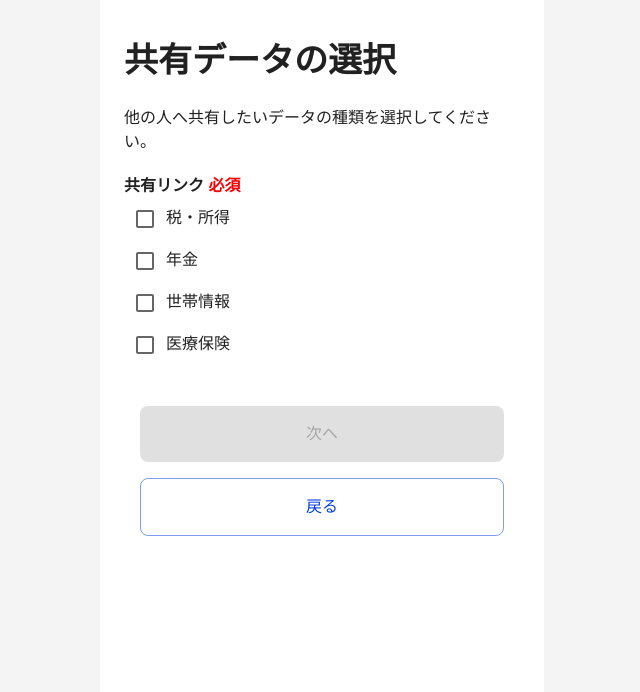
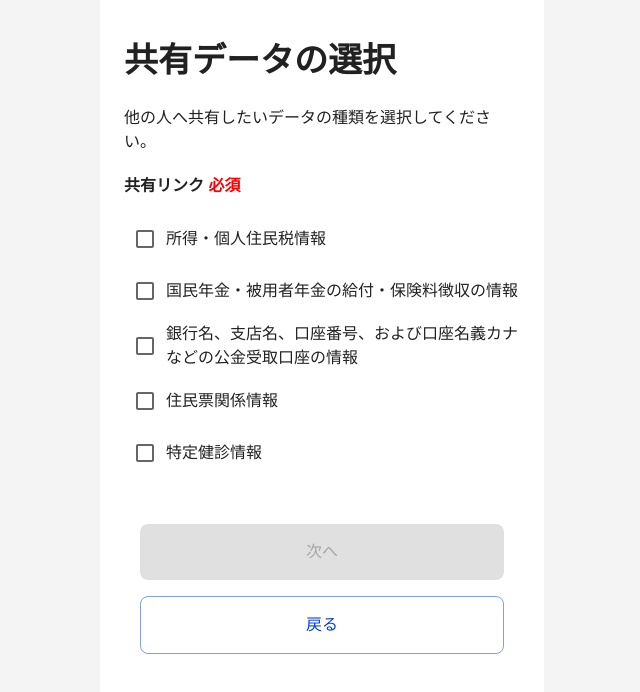
Before and after one commit to STECH-for-My-Shienkin-Navi/My-Shienkin-Navi, a React (Vite) app: page /DataShare in a window 1280 px wide. Shown: the top 692 px of the page, without its empty margins (318-958 px from the left). Built offline with nearby package versions, Linux system fonts and the light colour scheme.

Commit message:
シェア項目のテキスト修正
データ共有画面と同意画面のシェア項目テキストをモックから修正

```diff
--- a/src/components/pages/DataShareAgree.tsx
+++ b/src/components/pages/DataShareAgree.tsx
@@ -25,8 +25,14 @@ export const DataShareAgreePage: FC = () => {
   const [isCheck, setIsCheck] = useState<boolean>(false);
   const [checkBoxError, setCheckBoxError] = useState(false);
 
-  const selectShare = [true,true,false,false]; //前の画面で選択されたデータの番号を受け取る
-  const agreeList = ['所得・個人住民税情報', '年金情報', '世帯情報', '医療保険情報'];
+  const selectShare = [true, true, false, false]; //前の画面で選択されたデータの番号を受け取る
+  const agreeList = [
+    '所得・個人住民税情報',
+    '国民年金・被用者年金の給付・保険料徴収の情報',
+    '銀行名、支店名、口座番号、および口座名義カナなどの公金受取口座の情報',
+    '住民票関係情報API',
+    '特定健診情報',
+  ];
 
   const checkHandle = () => {
     setIsCheck(!isCheck);
@@ -42,7 +48,9 @@ export const DataShareAgreePage: FC = () => {
             マイナポータルデモアプリのワクチン接種情報表示のためにマイナポータルを通じて、以下の情報を取得します。
           </Typography>
           <ul>
-            {agreeList.map((item, index) => (selectShare[index] ? <li key={item}>{item}</li> : null))}
+            {agreeList.map((item, index) =>
+              selectShare[index] ? <li key={item}>{item}</li> : null
+            )}
           </ul>
           <Typography variant="body1" style={{ marginBottom: '40px', marginTop: '40px' }}>
             マイナポータルの利用規約に同意いただき、上記情報をマイナポータルデモアプリに提供する場合、マイナンバーカードを利用した本人確認を行います。
--- a/src/components/pages/DataSharePage.tsx
+++ b/src/components/pages/DataSharePage.tsx
@@ -18,19 +18,23 @@ import { CommonButton } from '../common/CommonButton';
 
 const data = [
   {
-    label: '税・所得',
+    label: '所得・個人住民税情報',
     isCheck: false,
   },
   {
-    label: '年金',
+    label: '国民年金・被用者年金の給付・保険料徴収の情報',
     isCheck: false,
   },
   {
-    label: '世帯情報',
+    label: '銀行名、支店名、口座番号、および口座名義カナなどの公金受取口座の情報',
     isCheck: false,
   },
   {
-    label: '医療保険',
+    label: '住民票関係情報',
+    isCheck: false,
+  },
+  {
+    label: '特定健診情報',
     isCheck: false,
   },
 ];
@@ -108,20 +112,20 @@ export const DataSharePage: FC = () => {
             <Typography variant="body1" style={{ marginBottom: '20px' }}>
               他の人へ共有したいデータの種類を選択してください。{' '}
             </Typography>
-            <Typography variant="body1" style={{ fontWeight: 'bold' }}>
+            <Typography variant="body1" style={{ fontWeight: 'bold', marginBottom: '20px' }}>
               共有リンク <span style={{ color: '#FF0000' }}>必須</span>
             </Typography>
             <Stack>
               {CheckList.map((item, index) => {
                 return (
-                  <Box key={item.label}>
+                  <Box key={item.label} display="flex" alignItems="center" marginBottom="10px">
                     <Checkbox
                       checked={item.isCheck}
                       onChange={() => {
                         checkHandle(index);
                       }}
                     />
-                    {item.label}
+                    <Typography style={{ alignSelf: 'center' }}>{item.label}</Typography>
                   </Box>
                 );
               })}
```
